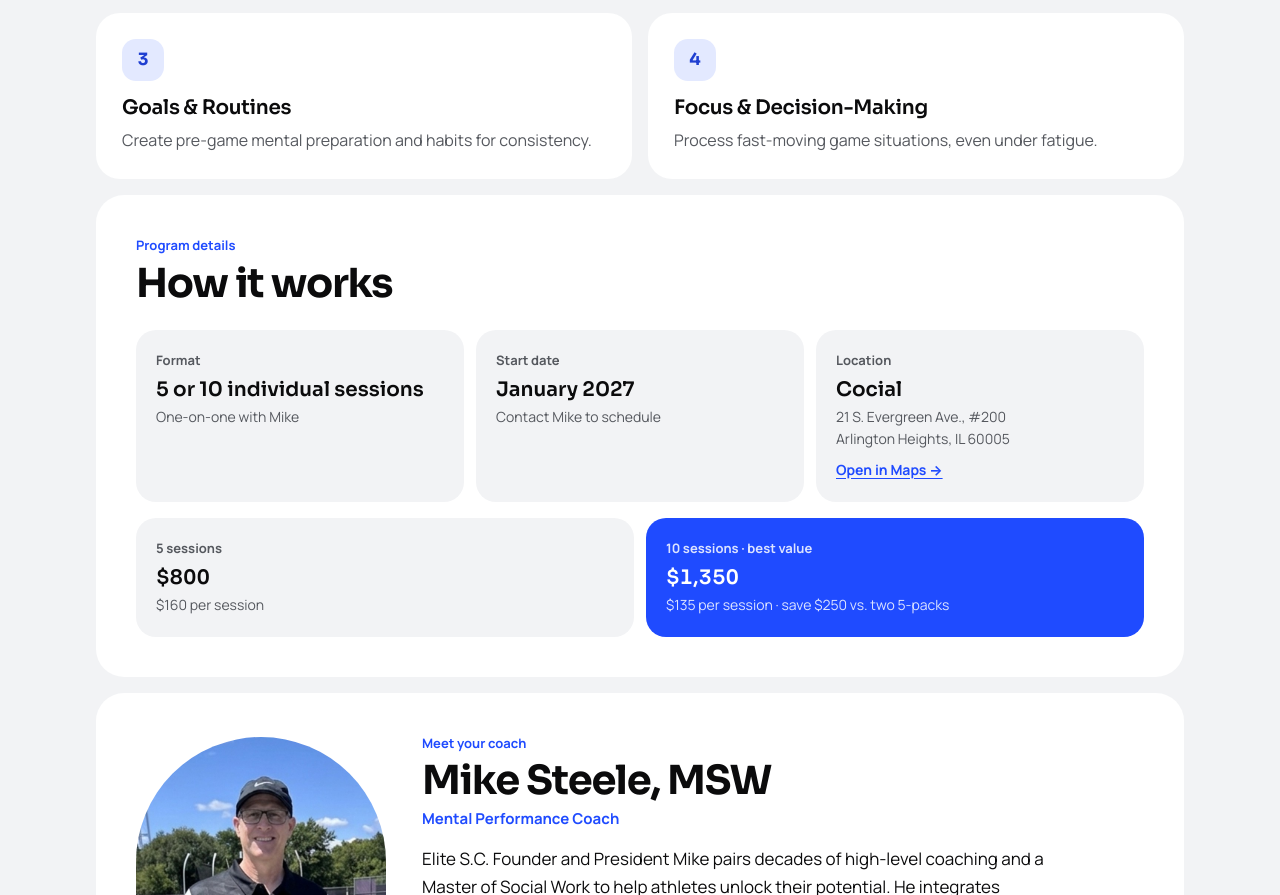
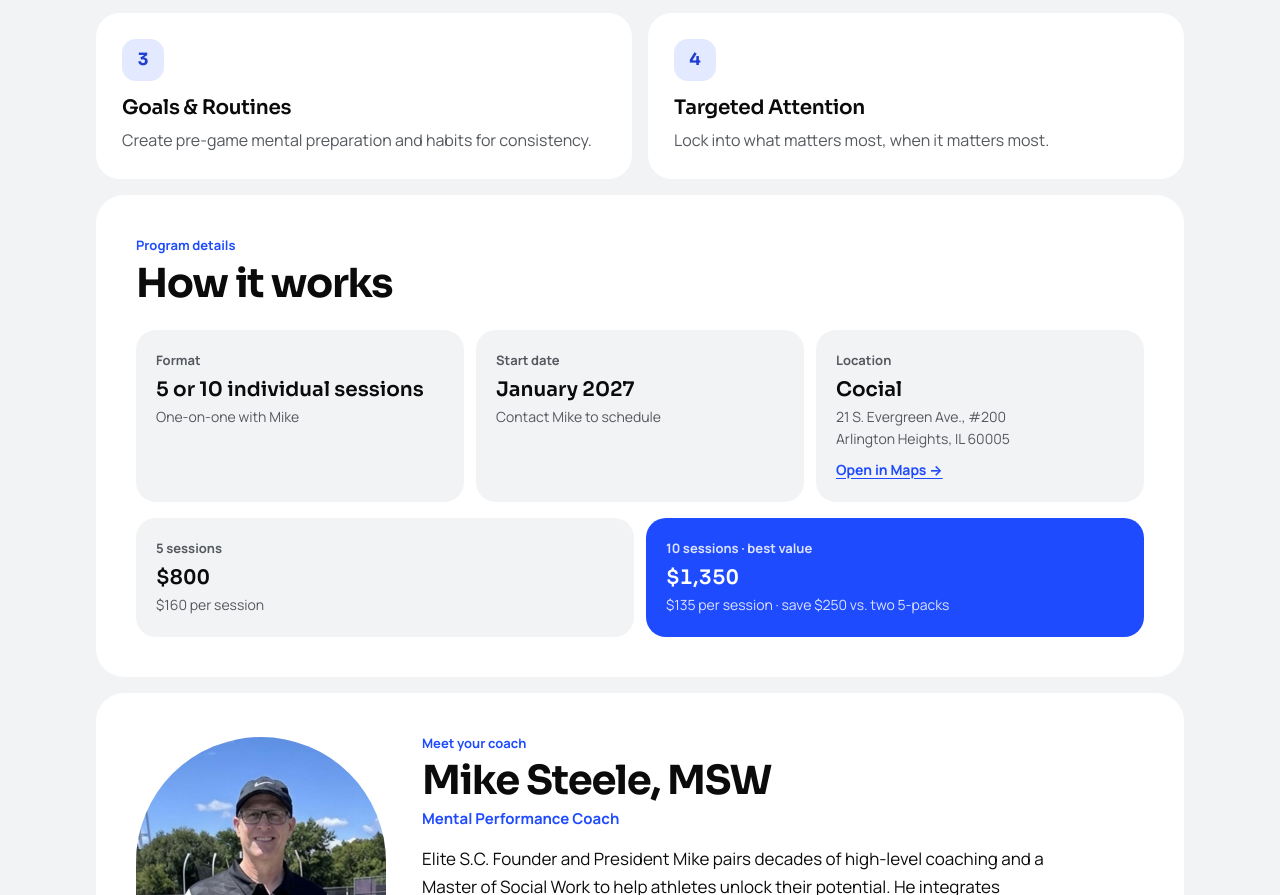
Before and after one commit to nss212-svg/steele-mental-performance, a plain HTML site: page public/index.html in a window 1280 px wide. Shown: the part 1100-1995 px from the top of the page. Drawn offline with Linux system fonts and the light colour scheme.

Commit message:
Skill 4: Targeted Attention per Mike
Co-Authored-By: Claude Opus 5.5 <noreply@anthropic.com>
Claude-Session: https://claude.ai/code/session_01Rm9VXrzCbTY28UnwqFm7GE

```diff
--- a/public/index.html
+++ b/public/index.html
@@ -199,7 +199,7 @@ footer .wrap { display: flex; justify-content: space-between; gap: 12px; flex-wr
       <div class="skill"><span class="n">1</span><h3>Emotional Regulation / Mental Toughness</h3><p>Stay calm, focused, and present in high-stakes moments.</p></div>
       <div class="skill"><span class="n">2</span><h3>Resilient Confidence</h3><p>Recover from mistakes and stay composed on the field.</p></div>
       <div class="skill"><span class="n">3</span><h3>Goals &amp; Routines</h3><p>Create pre-game mental preparation and habits for consistency.</p></div>
-      <div class="skill"><span class="n">4</span><h3>Focus &amp; Decision-Making</h3><p>Process fast-moving game situations, even under fatigue.</p></div>
+      <div class="skill"><span class="n">4</span><h3>Targeted Attention</h3><p>Lock into what matters most, when it matters most.</p></div>
     </div>
   </section>
 
```
